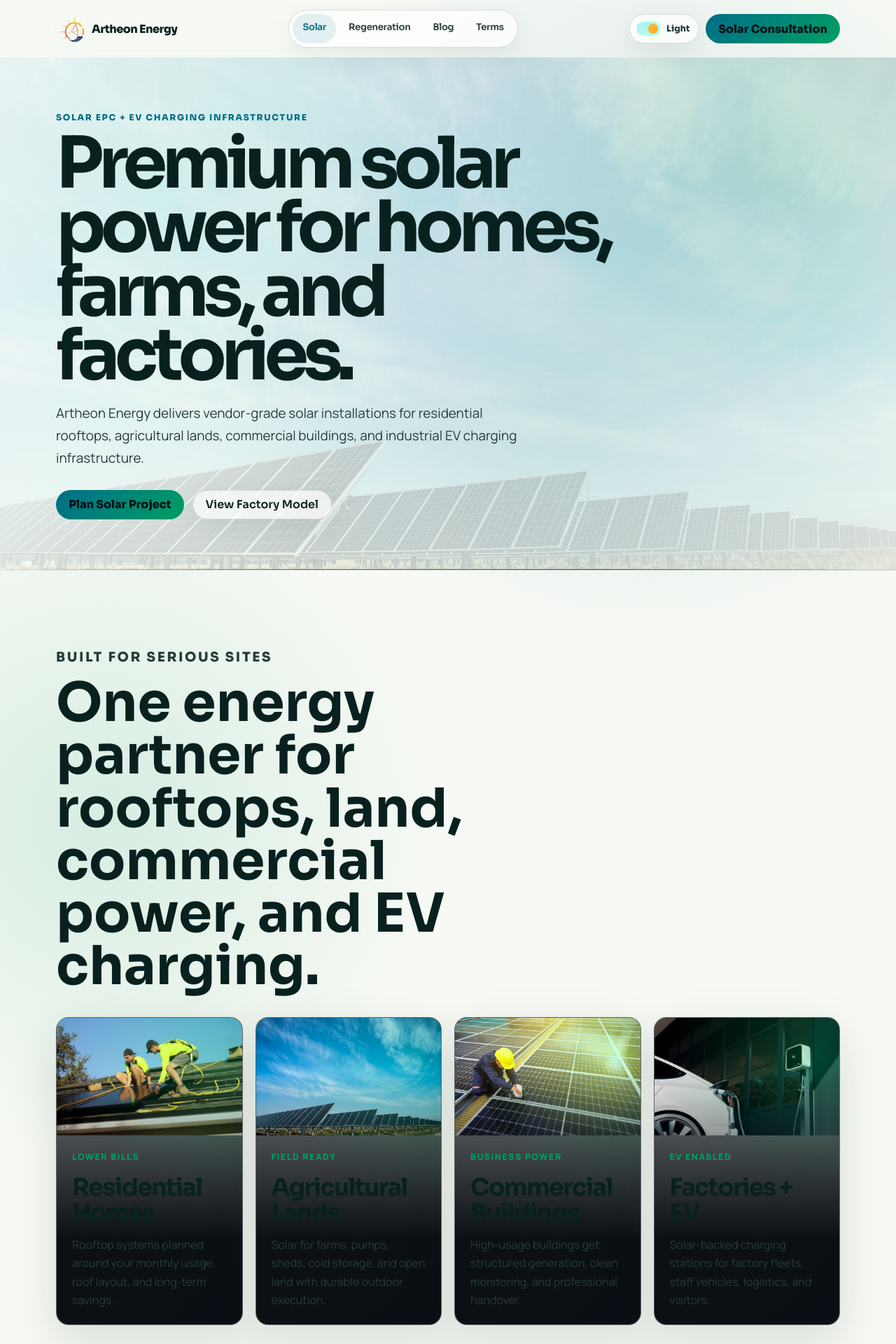
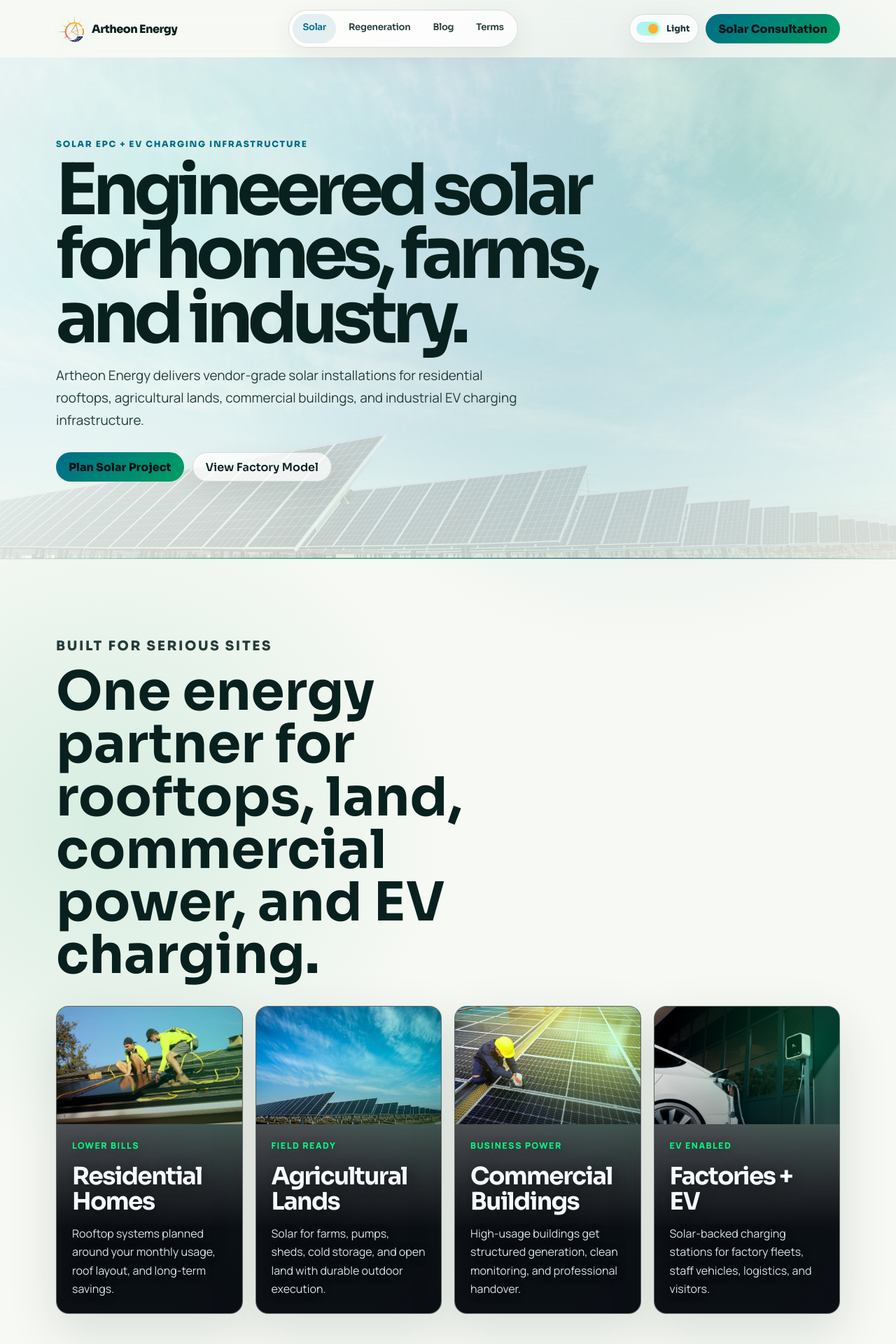
Before and after one commit to gingerbotcodes/artheonenergy, a React (Vite) app: page / in a window 1280 px wide. Shown: the top 1920 px of the page at 70% size. Built offline with nearby package versions, Linux system fonts and the light colour scheme.

Commit message:
Improve solar card contrast and slogan

```diff
--- a/src/App.tsx
+++ b/src/App.tsx
@@ -356,7 +356,7 @@ const SolarHeroSection = ({ navigate }: { navigate: (href: string) => void }) =>
     <div className="solar-hero-content">
       <div className="solar-hero-copy">
         <p className="eyebrow">Solar EPC + EV charging infrastructure</p>
-        <h1>Premium solar power for homes, farms, and factories.</h1>
+        <h1>Engineered solar for homes, farms, and industry.</h1>
         <p className="hero-lede">
           Artheon Energy delivers vendor-grade solar installations for residential rooftops,
           agricultural lands, commercial buildings, and industrial EV charging infrastructure.
--- a/src/index.css
+++ b/src/index.css
@@ -1425,25 +1425,28 @@ h3,
 }
 
 .solar-audience-card span {
-  color: var(--accent-green);
+  color: #00ff88;
   font-size: 0.78rem;
   font-weight: 900;
   letter-spacing: 0.12em;
   text-transform: uppercase;
+  text-shadow: 0 2px 14px rgba(0, 0, 0, 0.42);
 }
 
 .solar-audience-card h3 {
   margin-top: 18px;
-  color: var(--text);
+  color: #f7fbff;
   font-size: clamp(1.5rem, 4vw, 2.15rem);
   line-height: 1.05;
   letter-spacing: -0.045em;
+  text-shadow: 0 2px 18px rgba(0, 0, 0, 0.56);
 }
 
 .solar-audience-card p {
   margin-top: 14px;
-  color: var(--muted-strong);
+  color: #d7e2e8;
   line-height: 1.65;
+  text-shadow: 0 2px 16px rgba(0, 0, 0, 0.46);
 }
 
 .factory-model-section {
```
